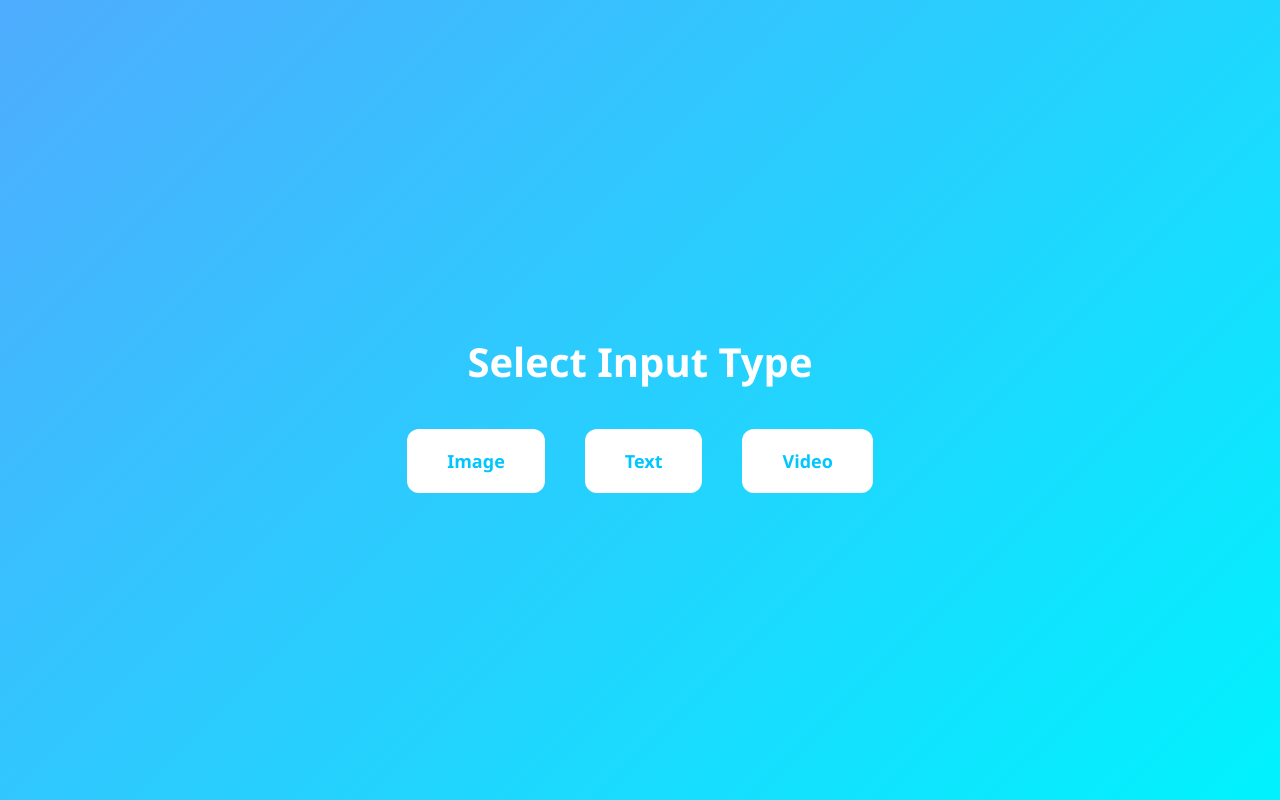
After one commit to Codeboi007/AICDS, a Flask app: template templates/home.html in a window 1280 px wide. The commit adds this page. Run offline with Flask 3, Linux system fonts and the light colour scheme; the template is opened without the code that fills it, so the values that code supplies are empty; parts of the project's set-up code (start-up, migrations or seed data) failed here and were passed over.

Commit message:
Image ai system completed

```diff
--- a/main.py
+++ b/main.py
@@ -1,11 +1,27 @@
 from flask import Flask, render_template, request
 from routes.text_predict import predict  # make sure this points to the updated predict
+from routes.image_predict import predict_image  # make sure this points to the updated predict
+from werkzeug.utils import secure_filename
+import os
 
 app = Flask(__name__)
+app.config['UPLOAD_FOLDER'] = 'static/uploads'
 
 @app.route("/")
 def home():
-    return render_template("index.html")
+    return render_template("home.html")
+
+@app.route('/image')
+def image_page():
+    return render_template('img_index.html')
+
+@app.route('/text')
+def text_page():
+    return render_template('index.html')
+
+@app.route('/video')
+def video_page():
+    return render_template('video.html')
 
 @app.route("/predict", methods=["POST"])
 def predict_route():
@@ -13,5 +29,19 @@ def predict_route():
     label, score = predict(text)
     return render_template("result.html", text=text, label=label, score=score)
 
+@app.route('/image-predict', methods=['GET', 'POST'])
+def image_route():
+    if request.method == 'POST':
+        uploaded_file = request.files['image']
+        if uploaded_file.filename != '':
+            filename = secure_filename(uploaded_file.filename)
+            filepath = os.path.join(app.config['UPLOAD_FOLDER'], filename)
+            uploaded_file.save(filepath)
+
+            label, confidence = predict_image(filepath)
+            return render_template('result.html', label=label, score=confidence, image_path=filepath)
+    return render_template('index.html')
+
+
 if __name__ == "__main__":
     app.run(debug=True)
--- a/requirements.txt
+++ b/requirements.txt
@@ -1,3 +1,6 @@
 transformers
 torch
 flask
+torchvision
+datasets
+scikit-learn
--- /dev/null
+++ b/routes/image_predict.py
@@ -0,0 +1,48 @@
+import torch
+import torch.nn as nn
+import torch.nn.functional as F
+from torchvision import transforms
+from PIL import Image
+import os
+
+# Define the same model used during training
+class BasicCNN(nn.Module):
+    def __init__(self):
+        super(BasicCNN, self).__init__()
+        self.conv1 = nn.Conv2d(3, 16, kernel_size=3, padding=1)
+        self.pool = nn.MaxPool2d(2, 2)
+        self.conv2 = nn.Conv2d(16, 32, kernel_size=3, padding=1)
+        self.fc1 = nn.Linear(32 * 56 * 56, 128)
+        self.fc2 = nn.Linear(128, 2)
+
+    def forward(self, x):
+        x = self.pool(F.relu(self.conv1(x)))   # -> [16, 112, 112]
+        x = self.pool(F.relu(self.conv2(x)))   # -> [32, 56, 56]
+        x = x.view(-1, 32 * 56 * 56)
+        x = F.relu(self.fc1(x))
+        return self.fc2(x)
+
+# Load model
+device = torch.device("cuda" if torch.cuda.is_available() else "cpu")
+model = BasicCNN().to(device)
+model.load_state_dict(torch.load("models/cnn_image_model.pth", map_location=device))
+model.eval()
+
+# Define transform
+transform = transforms.Compose([
+    transforms.Resize((224, 224)),
+    transforms.ToTensor()
+])
+
+labels = ['Fake', 'Real']
+
+def predict_image(image_path):
+    image = Image.open(image_path).convert("RGB")
+    image = transform(image).unsqueeze(0).to(device)
+
+    with torch.no_grad():
+        output = model(image)
+        probs = torch.softmax(output, dim=1)
+        conf, pred = torch.max(probs, 1)
+
+    return labels[pred.item()], round(conf.item() * 100, 2)
--- a/routes/text_predict.py
+++ b/routes/text_predict.py
@@ -2,8 +2,8 @@ import joblib
 import numpy as np
 
 # Load the updated Logistic Regression model and vectorizer
-model = joblib.load("logistic_model.pkl")
-vectorizer = joblib.load("vectorizer.pkl")
+model = joblib.load("./models/logistic_model.pkl")
+vectorizer = joblib.load("./models/vectorizer.pkl")
 
 def predict(text):
     if not text.strip():
--- /dev/null
+++ b/templates/home.html
@@ -0,0 +1,60 @@
+<!DOCTYPE html>
+<html lang="en">
+<head>
+  <meta charset="UTF-8">
+  <title>AI Content Detector</title>
+  <style>
+    body {
+      margin: 0;
+      padding: 0;
+      font-family: 'Segoe UI', sans-serif;
+      background: linear-gradient(135deg, #4facfe, #00f2fe);
+      color: white;
+      display: flex;
+      flex-direction: column;
+      align-items: center;
+      justify-content: center;
+      height: 100vh;
+    }
+
+    h1 {
+      margin-bottom: 40px;
+      font-size: 2.5rem;
+    }
+
+    .btn-container {
+      display: flex;
+      gap: 40px;
+    }
+
+    .nav-btn {
+      padding: 20px 40px;
+      font-size: 18px;
+      font-weight: bold;
+      background-color: white;
+      color: #00c6ff;
+      border: none;
+      border-radius: 12px;
+      cursor: pointer;
+      transition: transform 0.2s, background-color 0.2s;
+      text-decoration: none;
+    }
+
+    .nav-btn:hover {
+      background-color: #d0f1ff;
+      transform: scale(1.05);
+    }
+  </style>
+</head>
+<body>
+
+  <h1>Select Input Type</h1>
+
+  <div class="btn-container">
+    <a href="/image" class="nav-btn">Image</a>
+    <a href="/text" class="nav-btn">Text</a>
+    <a href="/video" class="nav-btn">Video</a>
+  </div>
+
+</body>
+</html>
```
Also changed, not shown: templates/img_index.html (added, +13 -0 lines), templates/img_result.html (added, +13 -0 lines), routes/config.py (line endings or trailing spaces), static/uploads/AIart-1920x1080.jpg (added), static/uploads/BRP_Photo.jpg (added), static/uploads/Black_and_Gray_Minimalist_Shapes_Personal_Profile_LinkedIn_Banner.png (added), static/uploads/Co-Chair.jpg (added), static/uploads/damn.jpg (added), templates/index.html (line endings or trailing spaces), templates/result.html (line endings or trailing spaces), training-code/text-train.py (line endings or trailing spaces), 2 other files.
